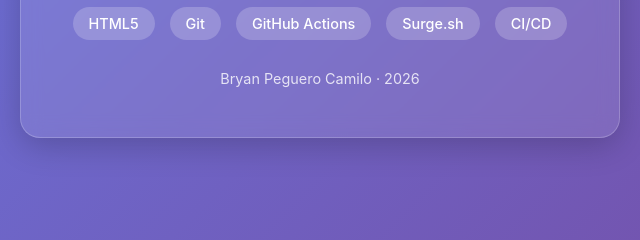
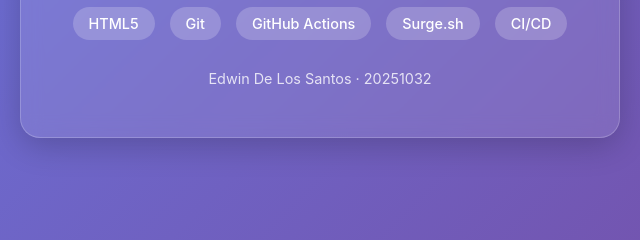
Before and after one commit to edwindelossantos08/ci-cd-surge-github-actions, a plain HTML site: page index.html in a window 1280 px wide. Shown: the part 456-696 px from the top of the page, 320-960 px from the left. Drawn offline with Linux system fonts and the light colour scheme.

Commit message:
docs: actualizar autor a Edwin De Los Santos (20251032)

```diff
--- a/index.html
+++ b/index.html
@@ -88,7 +88,7 @@
             <span class="badge">Surge.sh</span>
             <span class="badge">CI/CD</span>
         </div>
-        <p class="author">Bryan Peguero Camilo · 2026</p>
+        <p class="author">Edwin De Los Santos · 20251032</p>
     </div>
 </body>
 </html>
```
Also changed, not shown: 1 other file.
